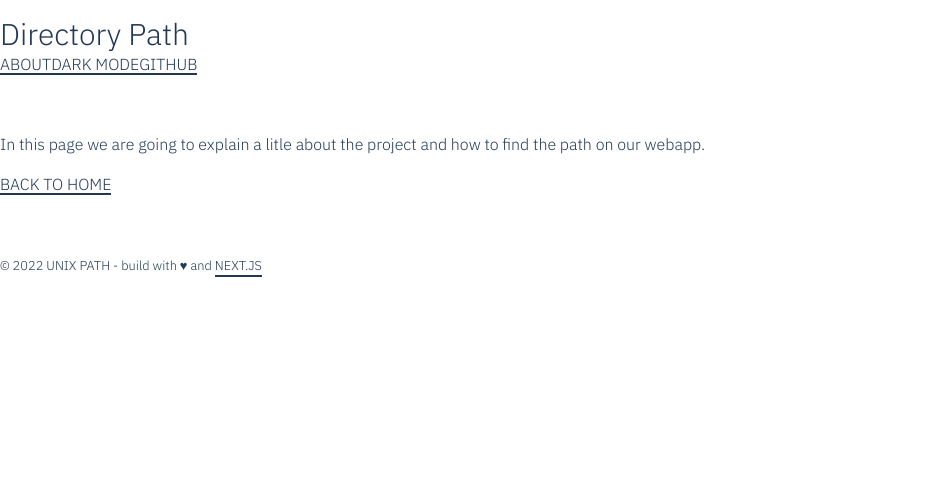
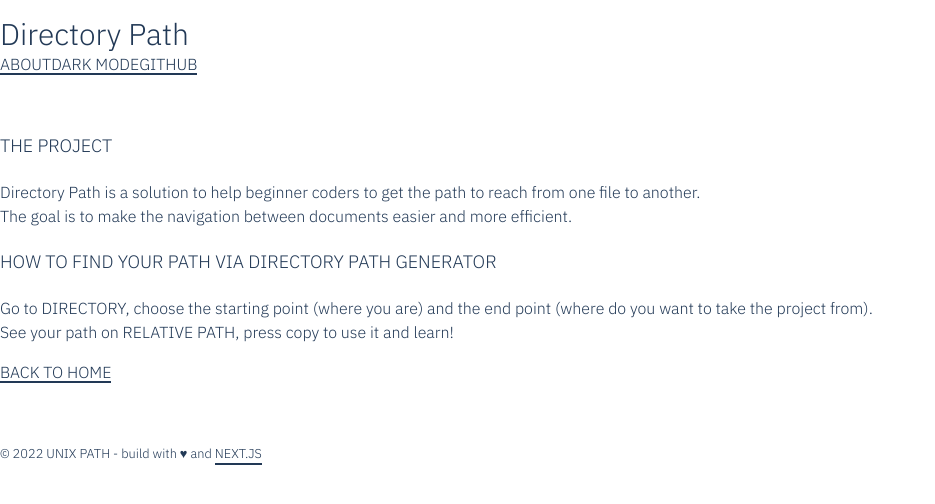
Before and after one commit to schaeferjessica/directory-path, a Next.js app: page /about in a window 1280 px wide. Shown: the top 504 px of the page, without its empty margins (0-935 px from the left). Built offline with nearby package versions, Linux system fonts and the light colour scheme.

Commit message:
feat(about): Description

```diff
--- a/pages/about.js
+++ b/pages/about.js
@@ -11,7 +11,13 @@ export default function About() {
       </Head>
       <Container>
         <div className="mt-14">
-          <p>In this page we are going to explain a litle about the project and how to find the path on our webapp.</p>
+          <h3 className='uppercase'>The project</h3>
+          <p className='mt-5'>Directory Path is a solution to help beginner coders to get the path to reach from one file to another.
+            <br />The goal is to make the navigation between documents easier and more efficient. </p>
+          <h3 className='uppercase mt-5'>How to find your path via Directory Path Generator</h3>
+          <p className='mt-5'>Go to DIRECTORY, choose the starting point (where you are) and the end point (where do you want to take the project from).
+          <br />See your path on RELATIVE PATH, press copy to use it and learn!
+          </p>
 
           <div className="uppercase underline-text mt-4">
             <Link href="/">Back to home</Link>
```
